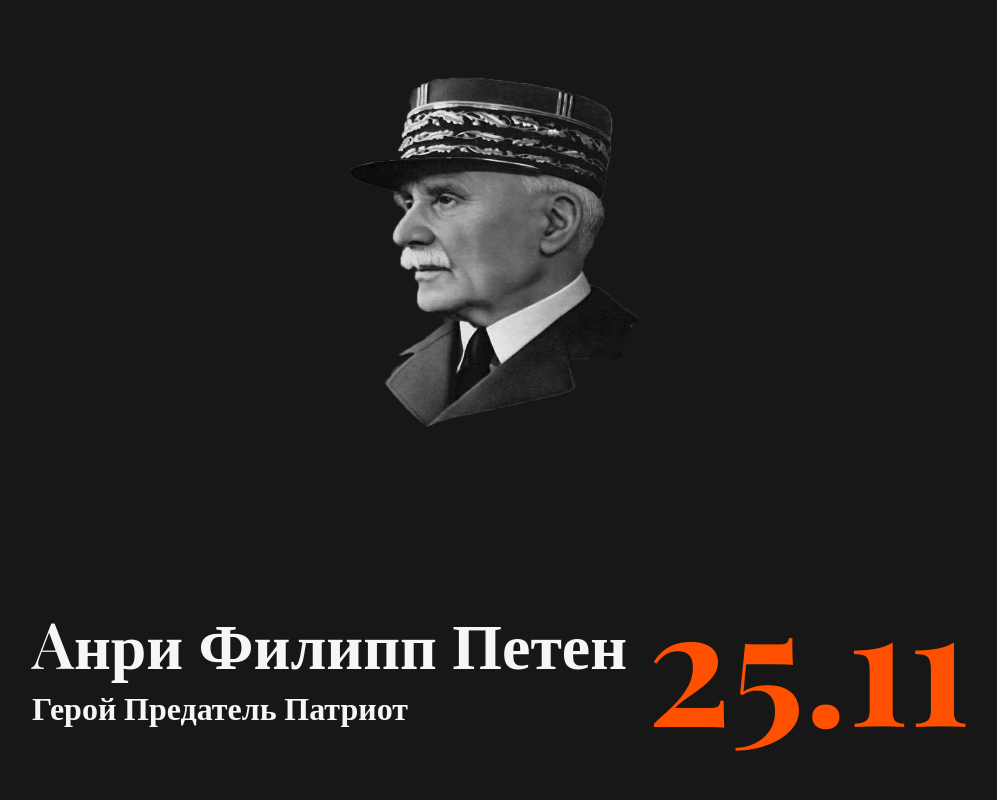
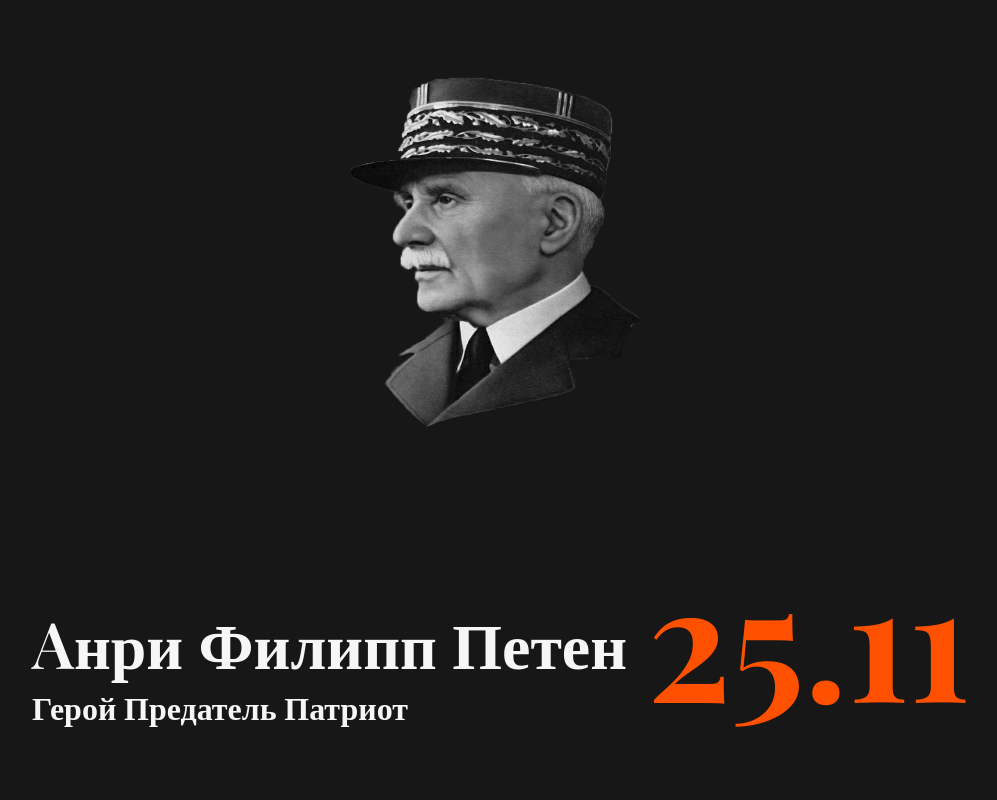
Before and after one commit to FrowningCat/history_in_personalities, a Next.js app: page / in a window 1280 px wide. Shown: the top 800 px of the page, without its empty margins (139-1136 px from the left). Built offline with nearby package versions, Linux system fonts and the light colour scheme.

Commit message:
fix FontFamily

```diff
--- a/app/globals.css
+++ b/app/globals.css
@@ -3,7 +3,6 @@
   margin: 0;
   padding: 0;
   cursor: default;
-  font-family: "Playfair Display";
 }
 
 html {
@@ -50,6 +49,7 @@ a {
 }
 
 .lending {
+  font-family: "Playfair Display";
   background-color: #171717;
   color: #999;
   padding-left: 5vw;
@@ -103,7 +103,7 @@ a {
   align-items: center;
   text-align: end;
   height: 25vh;
-  padding-top: 20vh;
+  padding-top: 17vh;
   font-weight: 700;
   font-size: 10rem;
   color: #ff5000;
@@ -240,6 +240,7 @@ a {
 }
 
 .error {
+  font-family: "Monoton";
   display: grid;
   text-align: center;
   align-items: center;
@@ -271,6 +272,7 @@ a {
 }
 
 .article {
+  font-family: "Playfair Display";
   margin-top: -10vh;
   padding-bottom: 5vh;
   background: #171717;
--- a/app/globals.scss
+++ b/app/globals.scss
@@ -49,7 +49,6 @@ $imgSize: 30rem;
     margin: 0;
     padding: 0;
     cursor: default;
-    font-family: $mainFontFamily;
 }
 
 html {
@@ -96,6 +95,7 @@ a {
 }
 
 .lending {
+    font-family: $mainFontFamily;
     background-color: $mainBackgroundColor;
     color: $mainTextColor;
     padding-left: 5vw;
@@ -146,7 +146,7 @@ a {
                 align-items: center;
                 text-align: end;
                 height: 25vh;
-                padding-top: 20vh;
+                padding-top: 17vh;
                 font-weight: $dateWeight;
                 font-size: $dateSize;
                 color: $selectedTextColor;
@@ -286,6 +286,7 @@ a {
 }
 
 .error {
+    font-family: $errorFontFamily;
     display: grid;
     text-align: center;
     align-items: center;
@@ -318,6 +319,7 @@ a {
 }
 
 .article {
+    font-family: $mainFontFamily;
     margin-top: -10vh;
     padding-bottom: 5vh;
     background: $mainBackgroundColor;
```
Also changed, not shown: 1 other file (tests, documents, lock files or other folders).
